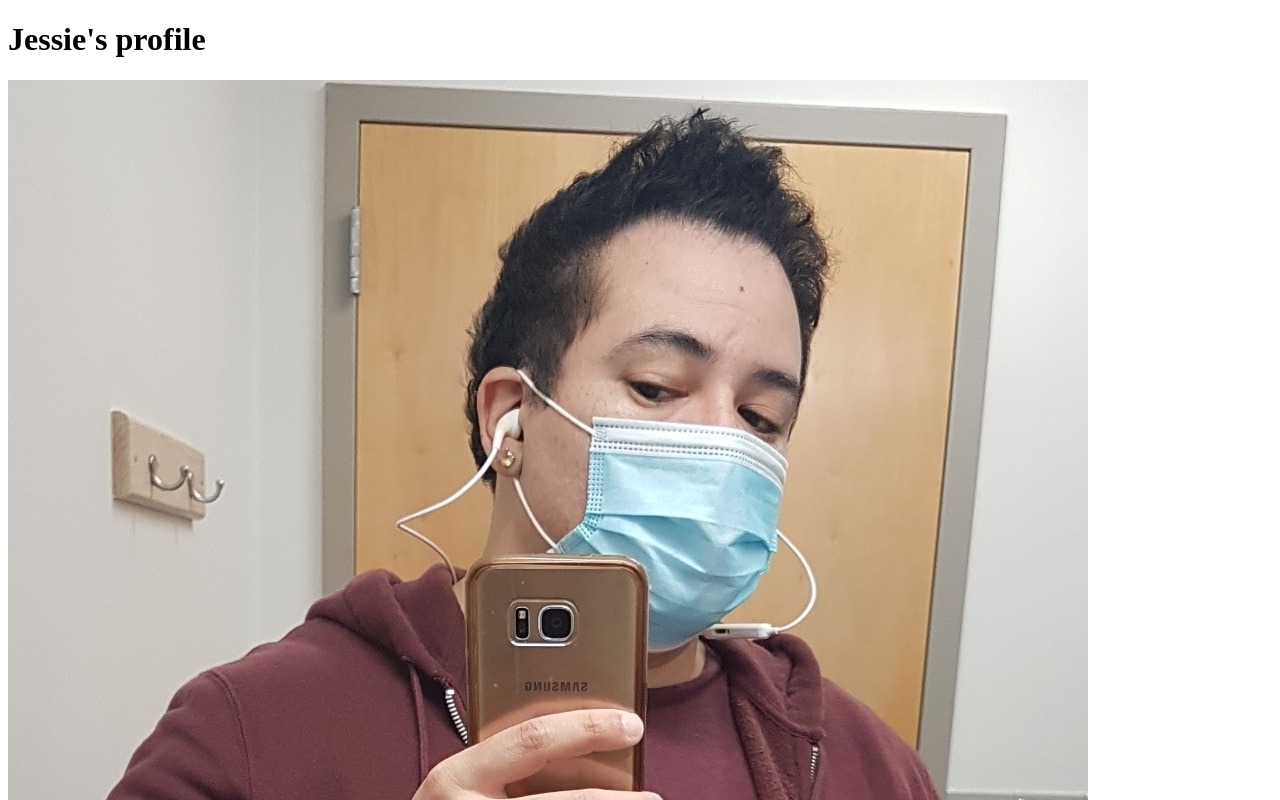
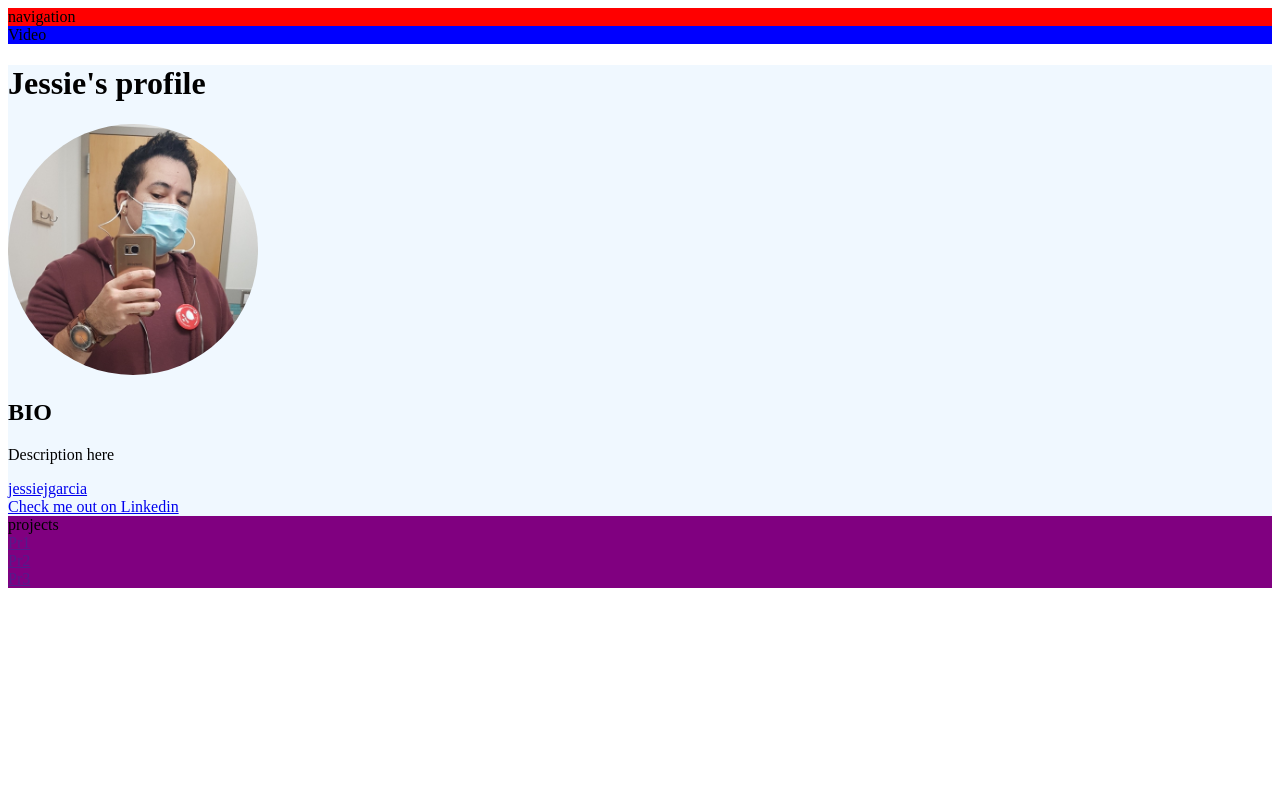
Before and after one commit to jessiejgarcia/jessiejgarcia.github.io, a plain HTML site: page index.html in a window 1280 px wide. Shown: the top 800 px of the page. Drawn offline with Linux system fonts and the light colour scheme.

Commit message:
skeleton

```diff
--- a/index.html
+++ b/index.html
@@ -5,8 +5,82 @@
     <link href='./styles.css' rel='stylesheet'/>
 </head>
 <body>
-    <h1>Jessie's profile</h1>
-    <image src='./profilepic.jpeg' />
+
+
+    <div class='navigation'>
+        navigation
+    </div>
+
+    <div class='video'>
+        Video
+
+    </div>
+
+    <div class='bio'>
+        <h1>Jessie's profile</h1>
+        <image id='profPic' src='./profilepic.jpeg' />
+       <h2>BIO</h2>
+        <p>Description here</p>
+        <a href="https://github.com/jessiejgarcia">
+         jessiejgarcia
+        </a>
+    </br>
+        <a href="https://www.linkedin.com/in/jessie-garcia-43119b214/">
+            Check me out on Linkedin
+        </a>
+
+    </div>
+
+    <div class='projects'>
+        projects
+    </br>
+        <a href="">
+            Pr1
+        </a>
+    </br>
+        <a href="">
+            Pr2
+        </a>
+    </br>
+        <a href="">
+            Pr3
+        </a>
+    </br>
+    </div>
 
 </body>
 </html>
+<!-- Video Introduction, which should be:
+An introduction to yourself, including an overview of your work and skills
+Uploaded on to YouTube
+Embedded on the homepage of your site
+2 minutes or less
+        2. Bio, which should include:
+
+Minimum of 50 words
+Photo
+GitHub username
+LinkedIn link
+Best way to contact you
+       3. Pages and Navigation, so your website includes:
+
+Landing page, which contains your video introduction and bio
+Projects page, which includes information on your coding projects
+Navigation bar, so users can navigate between the two pages
+        4. Styles, you should style your website including:
+
+Font
+Color
+Navigation
+Image
+Styled links
+Use of grid layout, which will be assessed by looking at the link to your CSS file
+     5.Projects Page, should include the following for two or more projects. These links should
+     go directly to the repositories you will submit for grading in the GitHub Repository Assignment
+      Submission.
+
+Project titles for the PacMen Exercise, Eye Exercise, and Real Time Bus Tracking projects
+Links to GitHub repositories
+Project descriptions (1 - 5 sentences per project)
+     6. Extra Credit: Bootstrap: If you use Bootstrap for styling, you will receive extra credit.
+     Upload a direct link to the file where you imported Bootstrap for this project to receive credit.  -->
--- a/styles.css
+++ b/styles.css
@@ -0,0 +1,16 @@
+#profPic{
+    width: 250px;
+    border-radius: 50%;
+}
+.bio{
+    background-color: aliceblue;
+}
+.navigation{
+    background-color: red;
+}
+.video{
+    background-color: blue;
+}
+.projects{
+    background-color: purple;
+}
```
Also changed, not shown: 1 other file.
